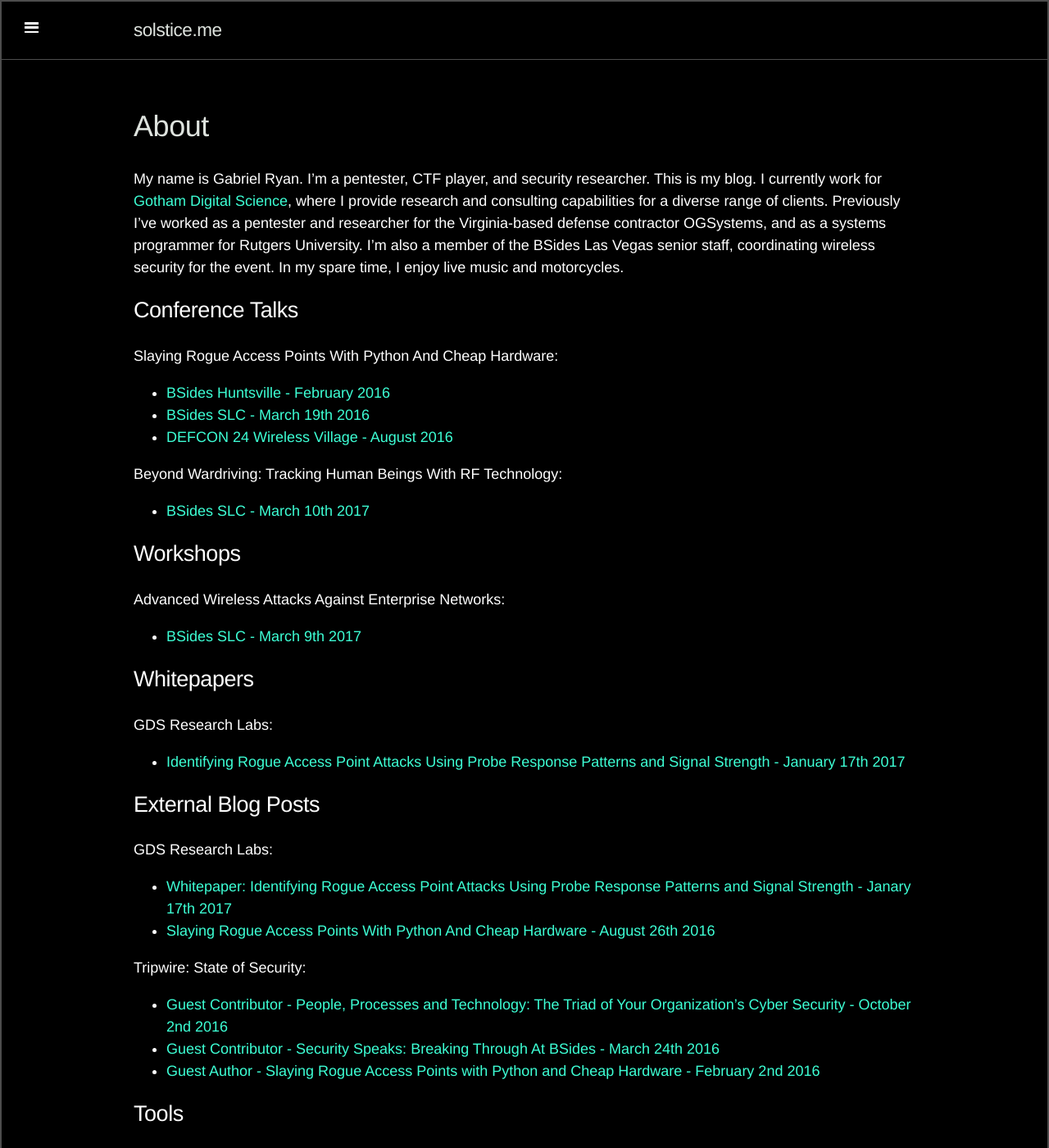
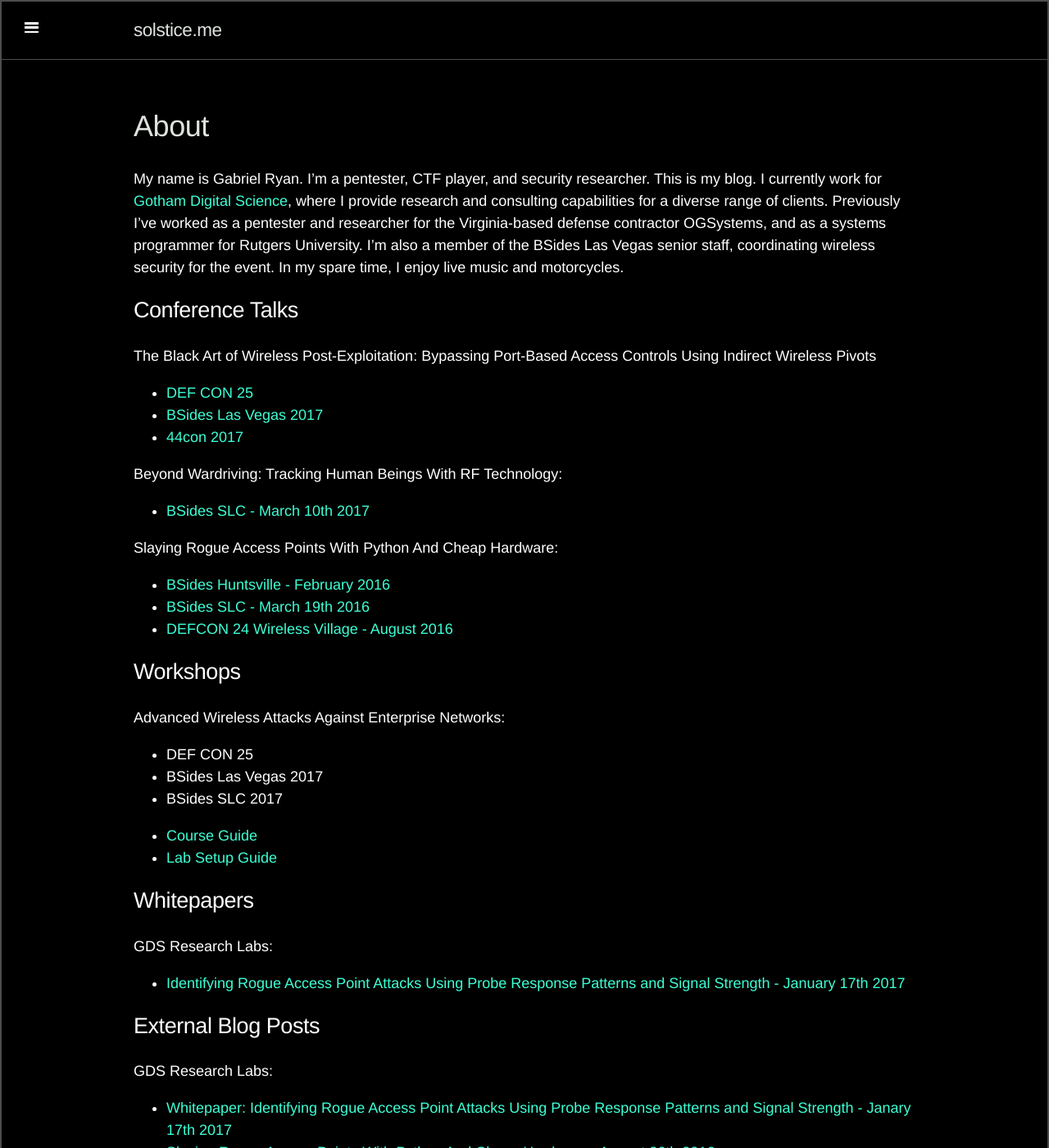
Before and after one commit to s0lst1c3/s0lst1c3.github.io, a Jekyll site: the page built from about/index.md, in a window 1280 px wide and 1400 px high. Shown: the whole window at 82% size. Built offline with Jekyll 4.4.1, drawn with Linux system fonts in a browser that asks for light colours.

Commit message:
Updating about

```diff
--- a/about/index.md
+++ b/about/index.md
@@ -8,22 +8,34 @@ My name is Gabriel Ryan. I'm a pentester, CTF player, and security researcher. T
 Conference Talks
 ----------------
 
+The Black Art of Wireless Post-Exploitation: Bypassing Port-Based Access Controls Using Indirect Wireless Pivots
+
+- [DEF CON 25](https://media.defcon.org/DEF%20CON%2025/DEF%20CON%2025%20presentations/DEFCON-25-Gabriel-Ryan-The-Black-Art-of-Wireless-Post-Exploitation-UPDATED.pdf)
+- [BSides Las Vegas 2017](https://www.peerlyst.com/posts/bsideslv-2017-the-black-art-of-wireless-post-exploitation-gabriel-ryan)
+- [44con 2017](https://44con.com/44con/44con-2017/talks-2017/)
+
+Beyond Wardriving: Tracking Human Beings With RF Technology:
+
+- [BSides SLC - March 10th 2017](https://bsidesslc2017.sched.com/event/9Z2Y/beyond-wardriving-tracking-human-beings-with-rf-technology)
+
 Slaying Rogue Access Points With Python And Cheap Hardware:
 
 - [BSides Huntsville - February 2016](https://www.youtube.com/watch?v=TPiAOsAOJzo&t=1s)
 - [BSides SLC - March 19th 2016](https://www.youtube.com/watch?v=5OXGizqZjUc&t=419s)
 - [DEFCON 24 Wireless Village - August 2016](https://www.youtube.com/watch?v=dtNUFGnToQs)
 
-Beyond Wardriving: Tracking Human Beings With RF Technology:
-
-- [BSides SLC - March 10th 2017](https://bsidesslc2017.sched.com/event/9Z2Y/beyond-wardriving-tracking-human-beings-with-rf-technology)
 
 Workshops
 ---------
 
 Advanced Wireless Attacks Against Enterprise Networks:
 
-- [BSides SLC - March 9th 2017](https://bsidesslc2017.sched.com/event/9Z3J/advanced-wireless-attacks-against-enterprise-networks)
+- DEF CON 25
+- BSides Las Vegas 2017
+- BSides SLC 2017
+
+- [Course Guide](https://media.defcon.org/DEF%20CON%2025/DEF%20CON%2025%20presentations/DEFCON-25-Gabriel-Ryan-Advanced-Wireless-Attacks-Against-Enterprise-Networks-Course-Guide.pdf)
+- [Lab Setup Guide](https://media.defcon.org/DEF%20CON%2025/DEF%20CON%2025%20presentations/DEFCON-25-Gabriel-Ryan-Advanced-Wireless-Attacks-Against-Enterprise-Networks-Course-Guide.pdf)
 
 Whitepapers
 -----------
```
